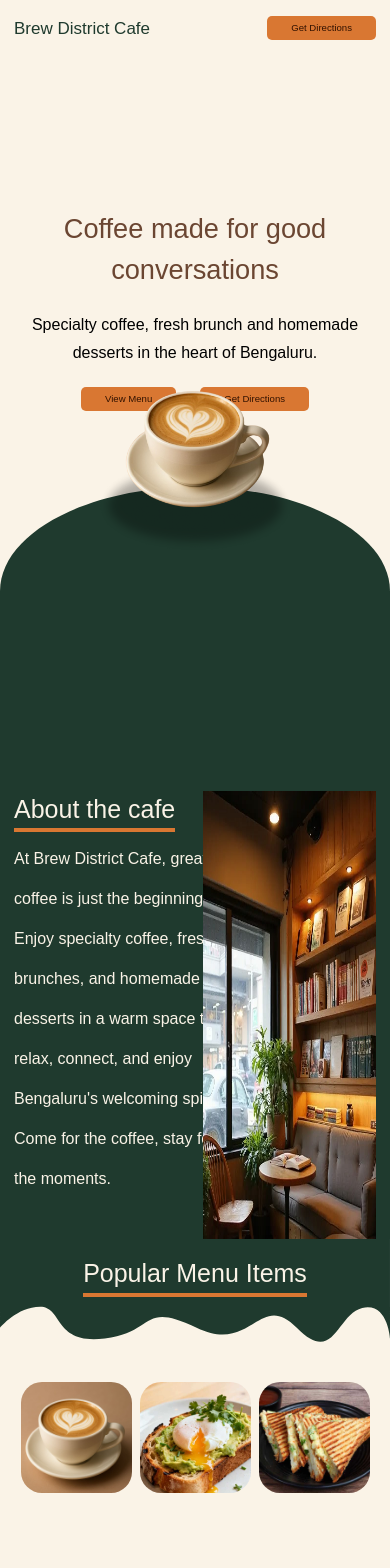
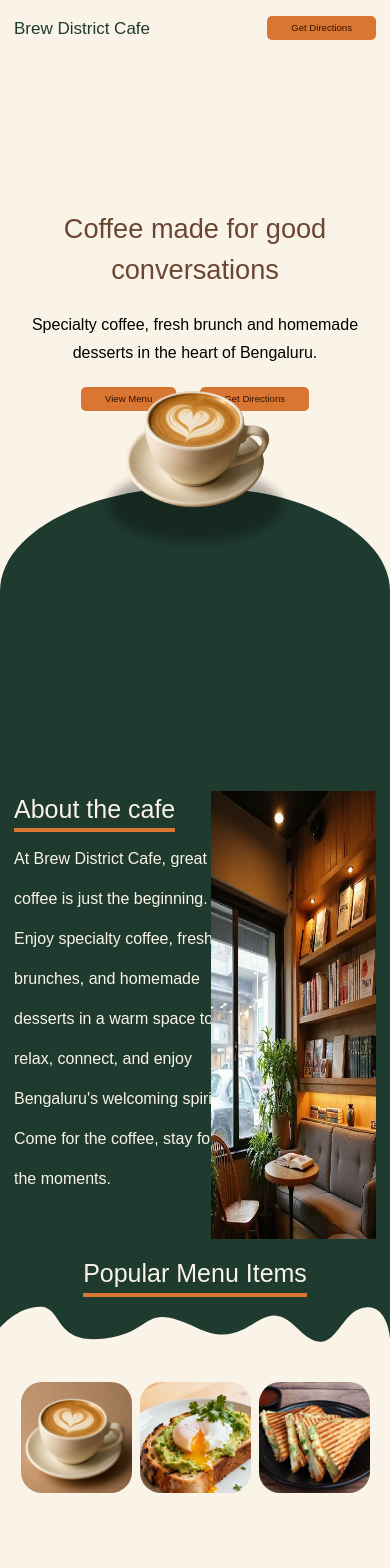
Before and after one commit to unknowdeepanshu/cafe-and-restaurant, a React (Vite) app in the folder Brew District Cafe/: page / in a window 390 px wide. Shown: the top 1568 px of the page. Built offline with nearby package versions, Linux system fonts and the light colour scheme; a web font is replaced by a local one.

Commit message:
feat:reviwed heights and fix about gap 3

```diff
--- a/Brew District Cafe/src/components/AboutSection/AboutSection.tsx
+++ b/Brew District Cafe/src/components/AboutSection/AboutSection.tsx
@@ -41,7 +41,7 @@ function AboutSection() {
           variants={itemVariants}
           className="bg-DarkGreen flex w-full py-10"
         >
-          <motion.div className="mx-3.5 flex w-full gap-2 sm:mx-16">
+          <motion.div className="mx-3.5 flex w-full gap-4 sm:mx-16">
             <motion.div variants={itemVariants} className="mt-40 h-fit w-1/2">
               <div className="flex flex-col">
                 <div>
--- a/Brew District Cafe/src/components/Reviewed/Reviewed.tsx
+++ b/Brew District Cafe/src/components/Reviewed/Reviewed.tsx
@@ -207,7 +207,7 @@ function Reviewed() {
         variants={containerVariants}
         initial="hidden"
         animate="visible"
-        className="mx-16 my-40 flex min-h-[70vh] flex-col gap-20"
+        className="mx-5.5 my-40 flex min-h-[70vh] flex-col gap-20 sm:mx-16"
       >
         <motion.div
           variants={itemVariants}
@@ -328,7 +328,7 @@ function ReviewedBox({
 }) {
   return (
     <>
-      <div className="bg-DarkGreen flex flex-col rounded-3xl p-5 lg:h-56 lg:w-104">
+      <div className="bg-DarkGreen flex h-[10rem] w-full flex-col rounded-3xl p-5 lg:h-56 lg:w-104">
         <div className="text-CreamBackgournd h-full w-96 text-[1rem] leading-[2rem] tracking-[4%]">
           <p className="h-full">"{content}"</p>
         </div>
```
